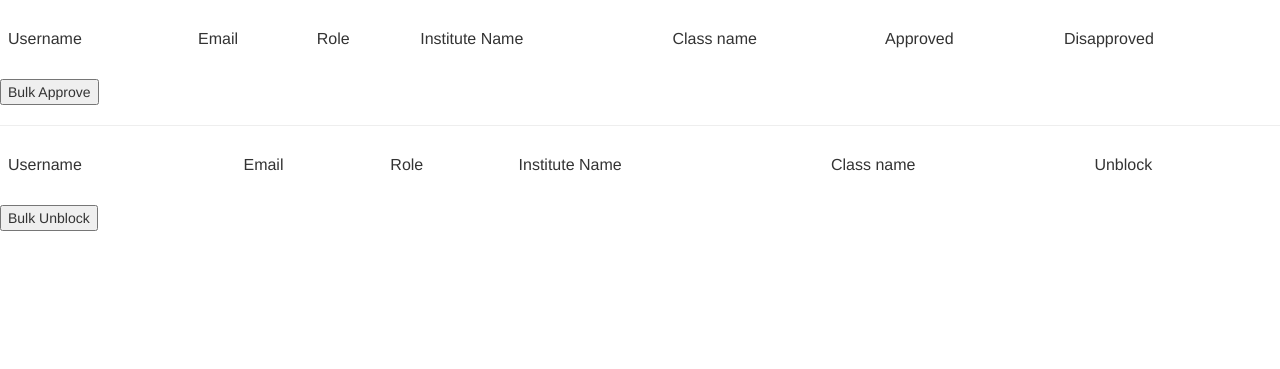
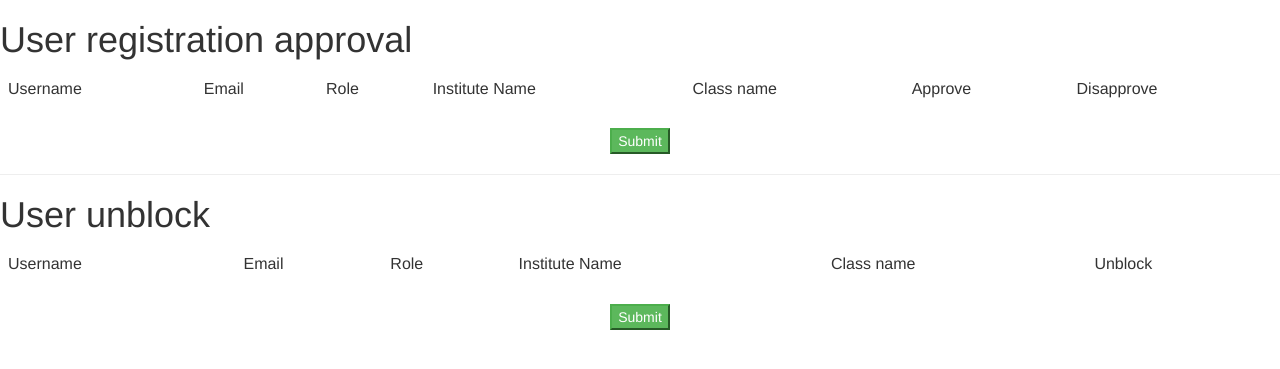
Before and after one commit to soniaguptacmu/Dashboard, a Django app: page /nalanda/admin in a window 1280 px wide. Shown: the top 369 px of the page. Run offline with Django 3.2, Linux system fonts and the light colour scheme; some libraries are stand-ins or nearby versions.

Commit message:
UI styling added

```diff
--- a/mysite/nalanda/templates/admin-users.html
+++ b/mysite/nalanda/templates/admin-users.html
@@ -3,6 +3,7 @@
 <head>
     <script type="text/javascript" src="../static/node_modules/jquery/dist/jquery.min.js"></script>
     <link rel="stylesheet" href="../static/node_modules/bootstrap/dist/css/bootstrap.min.css" media="all">
+
     <!--<link rel="stylesheet" href="../static/css/main.css" media="all">-->
 <script>
     $(document).ready(function () {
@@ -113,9 +114,8 @@
 </script>
 </head>
 <body>
-<table class="table table-bordered">
-
-</table>
+<div class="site-content">
+<h1 class="site-title"> User registration approval  </h1>
 <table id="approvetable" class="table  table-hover">
     <thead>
     <td>Username</td>
@@ -123,8 +123,8 @@
     <td>Role</td>
     <td>Institute Name</td>
     <td>Class name</td>
-    <td>Approved</td>
-    <td>Disapproved</td>
+    <td>Approve</td>
+    <td>Disapprove</td>
     </thead>
     {% for r in pendingUsers%}
     <tr>
@@ -133,17 +133,17 @@
         <td>{{r.role}}</td>
         <td>{{r.instituteName}}</td>
         <td id={{r.classId}}>{{r.className}}</td>
-        <td><input name="appchk" id={{r.classId}} type="checkbox"/></td>
+        <td><input class="checkbox checkbox-success" name="appchk" id={{r.classId}}  type="checkbox"/></td>
         <td><input name="disappchk" id={{r.classId}} type="checkbox"/></td>
     </tr>
     {% endfor %}
 </table>
-<div>
-    <input type="submit" id="approvebutton" value="Bulk Approve">
+<div style="text-align: center">
+    <input type="submit" class="btn-success" id="approvebutton" value="Submit">
 </div>
 
 <hr />
-
+<h1 class="site-title"> User unblock  </h1>
 <table id="unblocktable" class="table  table-hover" >
     <thead>
     <td>Username</td>
@@ -164,8 +164,9 @@
     </tr>
     {% endfor %}
 </table>
-<div>
-    <input  id="unblock" type="submit" value="Bulk Unblock">
+<div style="text-align: center">
+    <input  id="unblock" type="submit" class="btn-success" value="Submit">
+</div>
 </div>
 </body>
 </html>
```
